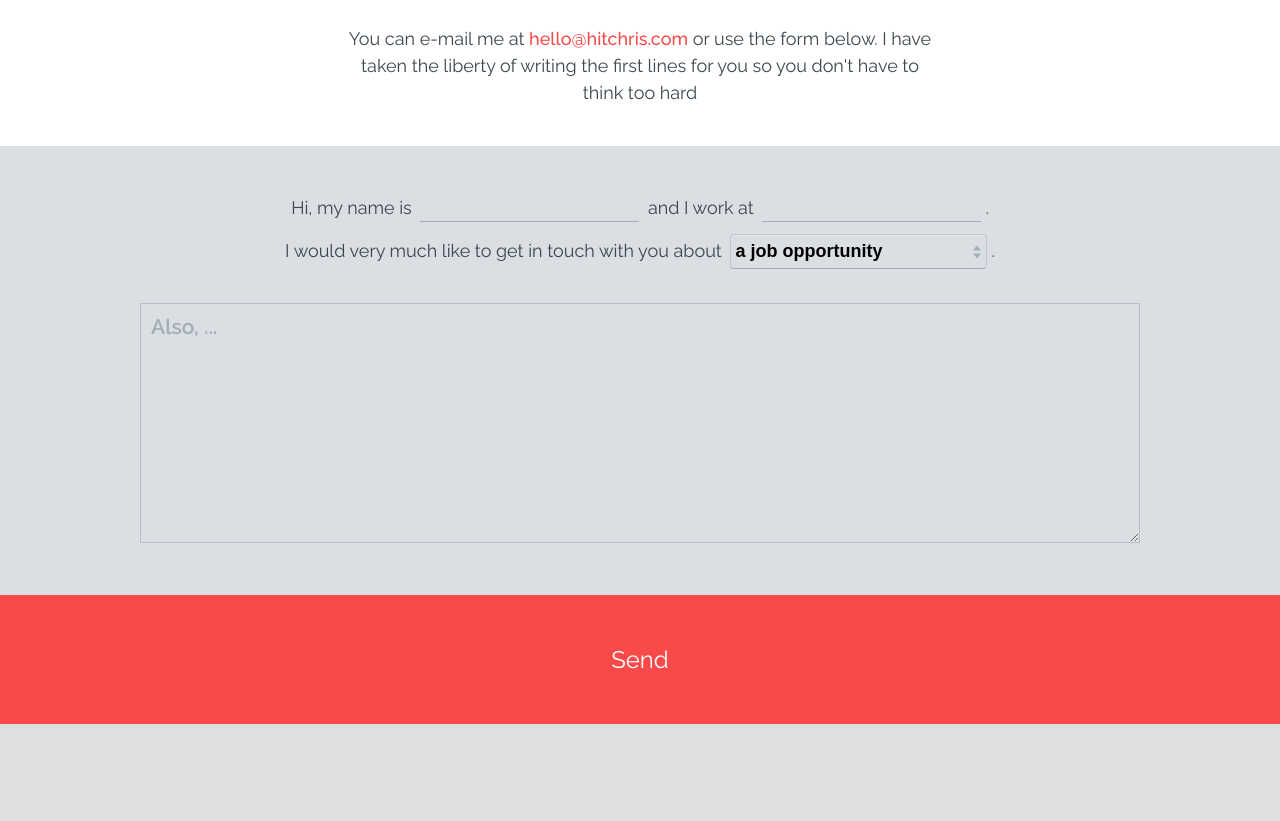
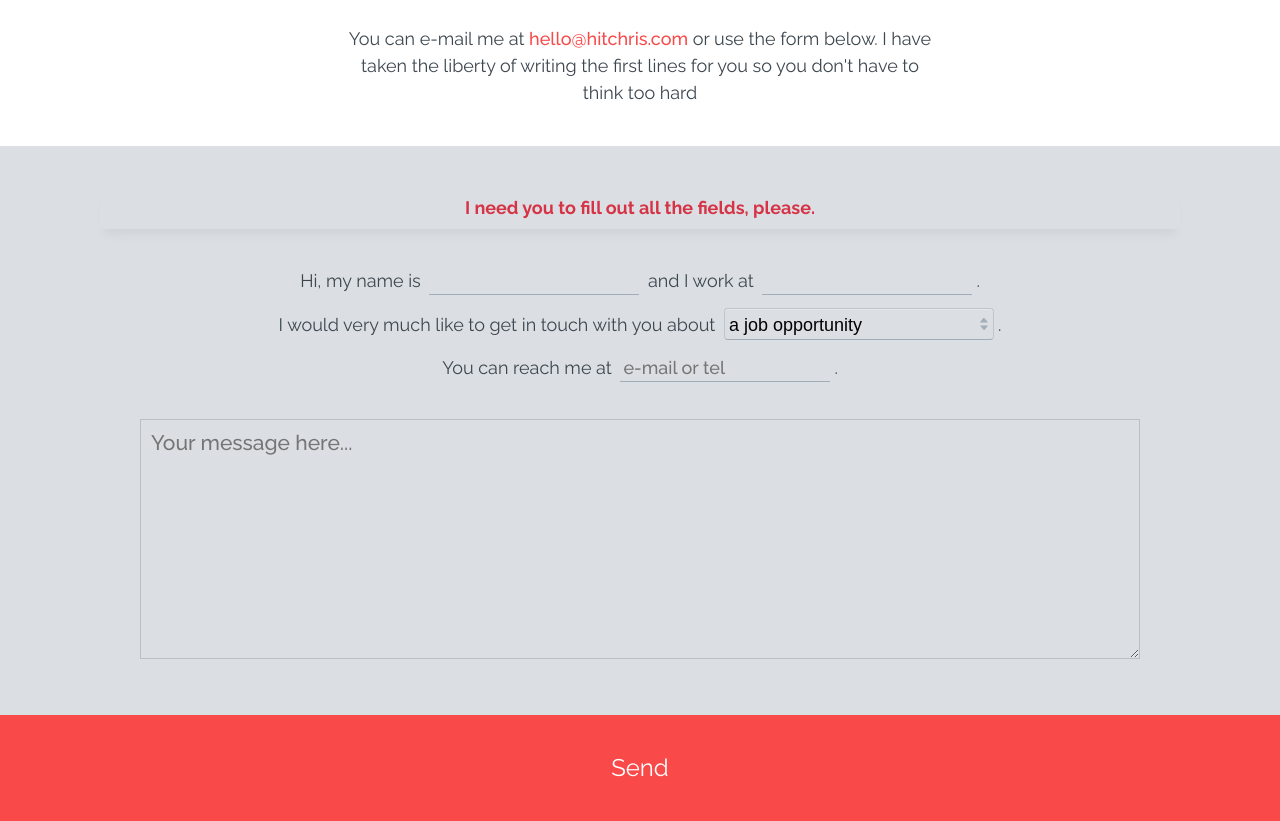
Before and after one commit to daniel-trevino/hitchris, a PHP site: page /contact/ in a window 1280 px wide. Shown: the part 225-1046 px from the top of the page. Before the commit the page ends 949 px from the top, so only its background shows below. Run offline with PHP 8.4, Linux system fonts and the light colour scheme; style sheets or scripts are compiled from the project's sources; some libraries are stand-ins or nearby versions.

Commit message:
added markup for success and error in contact

```diff
--- a/contact/index.php
+++ b/contact/index.php
@@ -79,15 +79,26 @@
 
 		<form class="contact-form">
 
-			<div class="centered">
-				<p><span class="nowrap">Hi, my name is</span> <input type="text"> <span class="nowrap">and I work at <input type="text">.</span> <span class="nowrap">I would very much like</span> to get in touch with you <span class="nowrap">about <select> <option>a job opportunity</option> <option>seeing more of your work</option> <option>discussing web and design</option> <option>nothing in particular</option> </select>.</span></p>
+			<div class="centered error">
+				<p>I need you to fill out all the fields, please.</p>
 			</div>
 
 			<div class="centered">
-				<textarea rows="10">Also, ...</textarea>
+				<p><span class="nowrap">Hi, my name is</span> <input type="text" required> <span class="nowrap">and I work at <input type="text" required>.</span> <span class="nowrap">I would very much like</span> to get in touch with you about <select> <option>a job opportunity</option> <option>seeing more of your work</option> <option>discussing web and design</option> <option>nothing in particular</option> </select>.<br> You can reach me <span class="nowrap">at <input type="text" placeholder="e-mail or tel" required>.</span></p>
+			</div>
+
+			<div class="centered">
+				<textarea rows="10" placeholder="Your message here..."></textarea>
 			</div>
 
 			<input type="submit" value="Send">
+
+			<div class="success" style="display: none">
+				<div>
+					<p class="heading">Thanks!</p>
+					<p>I'll get back to you ASAP.</p>
+				</div>
+			</div>
 		</form>
 
 		<footer class="footer">
--- a/js/canvas.js
+++ b/js/canvas.js
@@ -8,7 +8,7 @@ var cuernavaca = {name:"cuernavaca",x:1042,y:1672};
 var norrkoping = {name:"norrkoping",x:2788, y:869};
 var stockholm = {name:"stockholm",x:2821, y:847};
 var uppsala = {name:"uppsala",x:2817, y:830};
-var munich = {name:"munich",x:2726, y:1133};
+var munich = {name:"munich",x:2726, y:1130};
 
 //------- START STATUS --------
 var speed = 0, isRunning = true;
--- a/styles/css/main.css
+++ b/styles/css/main.css
@@ -2278,7 +2278,8 @@ body {
 .contact-form {
   padding: 40px 0 0 0;
   margin-top: 40px;
-  background-color: #dbdfe3; }
+  background-color: #dbdfe3;
+  position: relative; }
   .contact-form .centered {
     max-width: 1000px;
     padding: 0 3.125%;
@@ -2290,7 +2291,7 @@ body {
     max-width: 800px; }
   .contact-form input[type="text"] {
     font-size: 18px;
-    font-weight: 600;
+    font-weight: 500;
     line-height: 1.5;
     background: none;
     -webkit-appearance: none;
@@ -2314,8 +2315,10 @@ body {
       border-color: #f94949; }
   .contact-form select {
     font-size: 18px;
-    font-weight: 600;
+    font-weight: 500;
     line-height: 1.8;
+    height: 1.8em;
+    min-width: 15em;
     background: none;
     -webkit-appearance: none;
     border: 1px solid transparent;
@@ -2346,8 +2349,8 @@ body {
     max-width: 1000px;
     height: 30vh;
     font-size: 21px;
-    font-weight: 600;
-    color: #a1adb7;
+    font-weight: 500;
+    color: #3d474f;
     padding: 10px;
     background: none;
     border: 1px solid #b8c1c8;
@@ -2370,13 +2373,12 @@ body {
     .contact-form textarea:hover {
       border-color: #a1adb7; }
     .contact-form textarea:focus {
-      color: #3d474f;
       border-color: #f94949; }
     .contact-form textarea.filled {
       color: #3d474f; }
   .contact-form input[type="submit"] {
-    padding: 50px 0;
-    margin-top: 20px;
+    padding: 1.6em 0;
+    margin-top: 1em;
     background: #f94949;
     border: none;
     border-radius: 0;
@@ -2403,11 +2405,72 @@ body {
       background-color: #fa6262; }
     .contact-form input[type="submit"]:active {
       background-color: #f71818; }
-
+  .contact-form .error {
+    font-weight: 700;
+    color: #d63346;
+    box-shadow: 0 10px 10px -5px rgba(0, 0, 0, 0.06); }
+  .contact-form .success {
+    position: absolute;
+    left: 0;
+    bottom: 0;
+    width: 100%;
+    height: 100%;
+    overflow: hidden;
+    background-color: #56E39F;
+    color: #178952;
+    display: -webkit-box;
+    display: -webkit-flex;
+    display: -ms-flexbox;
+    display: flex;
+    -webkit-box-pack: center;
+    -webkit-justify-content: center;
+        -ms-flex-pack: center;
+            justify-content: center;
+    -webkit-box-align: center;
+    -webkit-align-items: center;
+        -ms-flex-align: center;
+            align-items: center;
+    -webkit-animation-name: successAppear;
+            animation-name: successAppear;
+    -webkit-animation-timing-function: cubic-bezier(0.6, 0, 0.4, 1);
+            animation-timing-function: cubic-bezier(0.6, 0, 0.4, 1);
+    -webkit-animation-duration: 0.5s;
+            animation-duration: 0.5s;
+    -webkit-animation-fill-mode: forwards;
+            animation-fill-mode: forwards; }
+    .contact-form .success p {
+      margin-bottom: 0;
+      line-height: 1.2;
+      -webkit-animation-name: fadeIn;
+              animation-name: fadeIn;
+      -webkit-animation-timing-function: cubic-bezier(0.6, 0, 0.4, 1);
+              animation-timing-function: cubic-bezier(0.6, 0, 0.4, 1);
+      -webkit-animation-delay: 0.75s;
+              animation-delay: 0.75s;
+      -webkit-animation-duration: 0.4s;
+              animation-duration: 0.4s;
+      -webkit-animation-fill-mode: forwards;
+              animation-fill-mode: forwards;
+      opacity: 0; }
+      .contact-form .success p.heading {
+        margin-bottom: 0.5em;
+        font-size: 2.6em;
+        font-weight: 500; }
+
+@-webkit-keyframes successAppear {
+  0% {
+    height: 0; }
+  100% {
+    height: 100%; } }
+
+@keyframes successAppear {
+  0% {
+    height: 0; }
+  100% {
+    height: 100%; } }
 ::-moz-selection {
   background-color: #f71818;
   color: #FFF; }
-
 ::selection {
   background-color: #f71818;
   color: #FFF; }
--- a/styles/sass/_contact.scss
+++ b/styles/sass/_contact.scss
@@ -12,6 +12,7 @@
 	padding: 40px 0 0 0;
 	margin-top: 40px;
 	background-color: lighten($color-grey, 60%);
+	position: relative;
 
 	.centered {
 		max-width: 1000px;
@@ -28,7 +29,7 @@
 
 	input[type="text"] {
 		@include scaleFont(18px);
-		font-weight: 600;
+		font-weight: 500;
 		line-height: 1.5;
 		background: none;
 		-webkit-appearance: none;
@@ -44,8 +45,10 @@
 
 	select {
 		@include scaleFont(18px);
-		font-weight: 600;
+		font-weight: 500;
 		line-height: 1.8;
+		height: 1.8em;
+		min-width: 15em;
 		background: none;
 		-webkit-appearance: none;
 		border: 1px solid transparent;
@@ -68,8 +71,8 @@
 		max-width: 1000px;
 		height: 30vh;
 		@include scaleFont(21px);
-		font-weight: 600;
-		color: lighten($color-grey, 40%);
+		font-weight: 500;
+		color: $color-grey;
 		padding: 10px;
 		background: none;
 		border: 1px solid lighten($color-grey, 48%);
@@ -83,7 +86,6 @@
 		}
 
 		&:focus {
-			color: $color-grey;
 			border-color: $color-main;
 		}
 
@@ -93,8 +95,8 @@
 	}
 
 	input[type="submit"] {
-		padding: 50px 0;
-		margin-top: 20px;
+		padding: 1.6em 0;
+		margin-top: 1em;
 		background: $color-main;
 		border: none;
 		border-radius: 0;
@@ -117,4 +119,57 @@
 
 
 	}
+
+	.error {
+		font-weight: 700;
+		color: $color-error;
+		box-shadow: 0 10px 10px -5px rgba(0,0,0,0.06);
+	}
+
+	.success {
+		position: absolute;
+		left: 0;
+		bottom: 0;
+		width: 100%;
+		height: 100%;
+		overflow: hidden;
+		background-color: $color-success;
+		color: darken($color-success, 30%);
+		display: flex;
+		justify-content: center;
+		align-items: center;
+		animation-name: successAppear;
+		animation-timing-function: cubic-bezier(0.6,0,0.4,1);
+		animation-duration: 0.5s;
+		animation-fill-mode: forwards;
+
+		p {
+			margin-bottom: 0;
+			line-height: 1.2;
+			animation-name: fadeIn;
+			animation-timing-function: cubic-bezier(0.6,0,0.4,1);
+			animation-delay: 0.75s;
+			animation-duration: 0.4s;
+			animation-fill-mode: forwards;
+			opacity: 0;
+
+			&.heading {
+				margin-bottom: 0.5em;
+				font-size: 2.6em;
+				font-weight: 500;
+			}
+		}
+	}
 }
+
+@keyframes successAppear {
+
+	0% {
+		height: 0;
+	}
+
+	100% {
+		height: 100%;
+	}
+
+}
--- a/styles/sass/_includes.scss
+++ b/styles/sass/_includes.scss
@@ -7,6 +7,8 @@ $font-body: 'Raleway', 'Helvetica Neue', Helvetica, Arial, sans-serif;
 $color-main: #f94949; // old #ff4040
 $color-grey: #3d474f;
 $color-dark-blue: #353d4d;
+$color-success: #56E39F;
+$color-error: #d63346;
 
 
 /* Making the page responsive -------------------------------- */
```
Also changed, not shown: img/map.svg, 2 other files.
